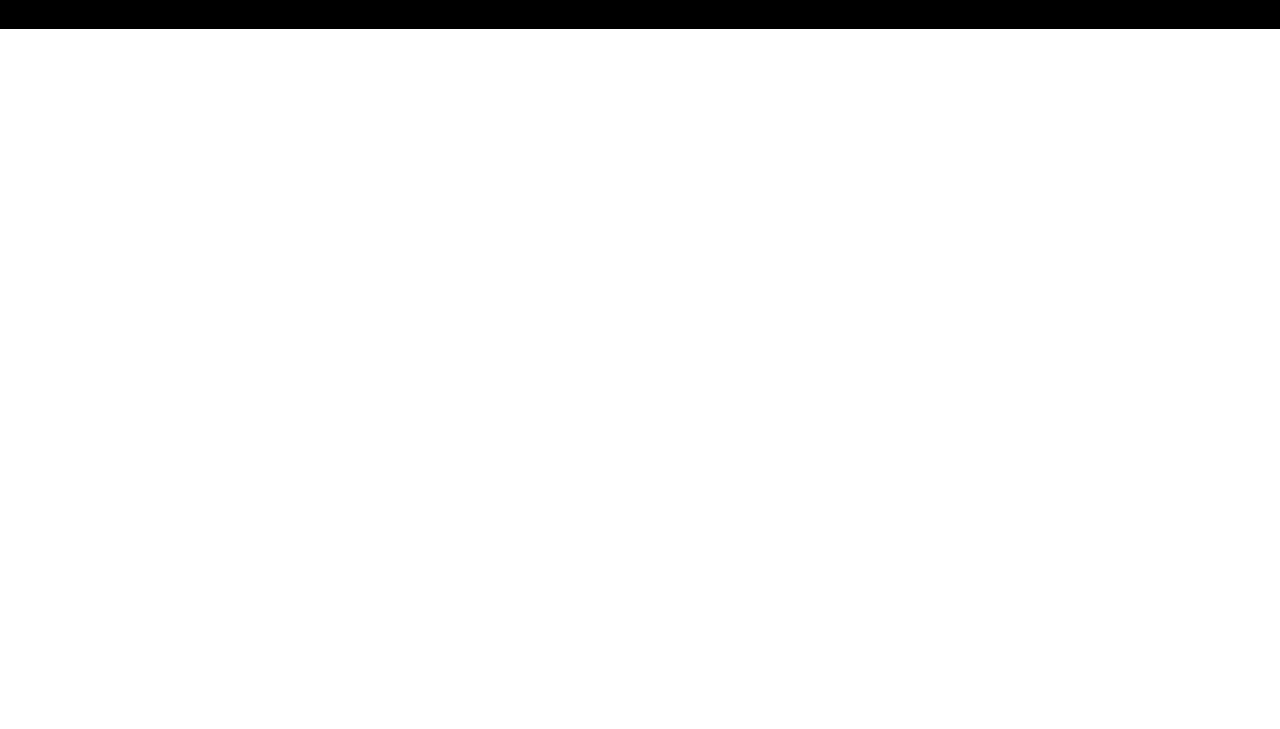
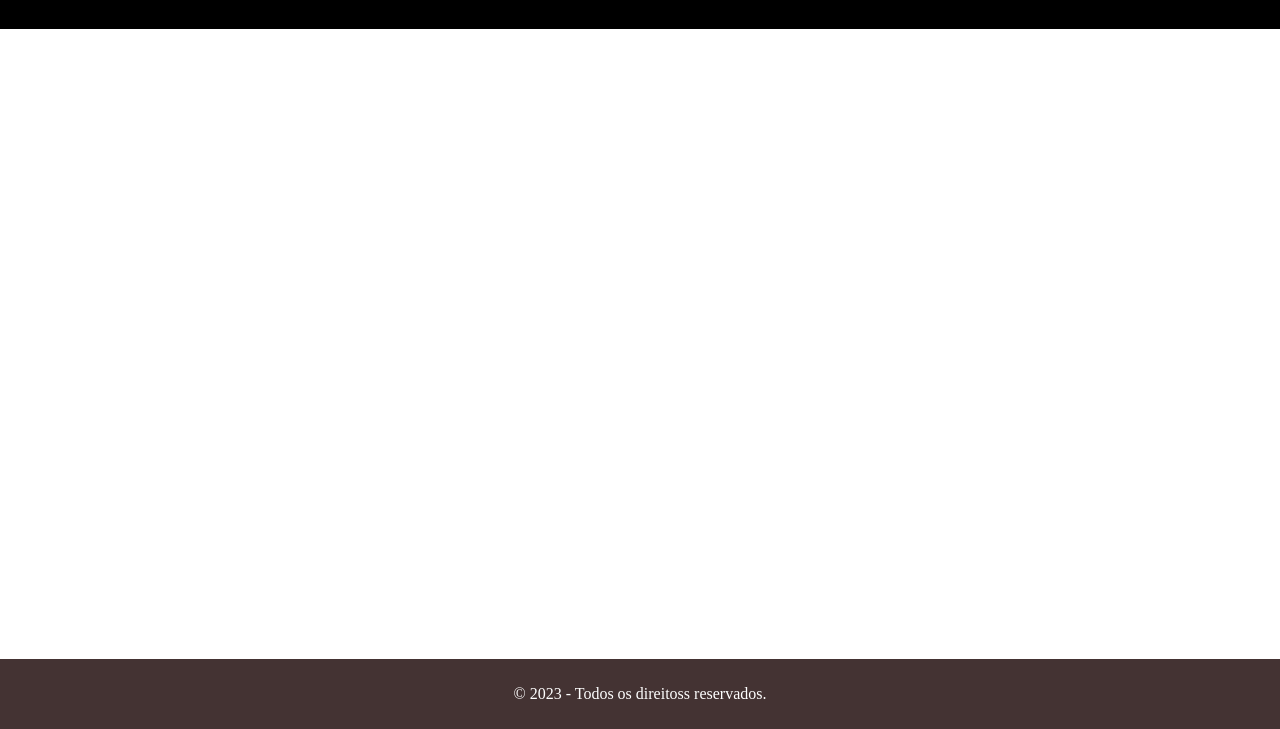
Before and after one commit to reneholanda/login-page, a plain HTML site: page index.html in a window 1280 px wide. Shown: the part 71-800 px from the top of the page. Drawn offline with Linux system fonts and the light colour scheme.

Commit message:
Criação do conteúdo do footer do index.html

```diff
--- a/assets/css/style.css
+++ b/assets/css/style.css
@@ -1,3 +1,7 @@
+*{
+    box-sizing: border-box;
+}
+
 body{
     margin: 0;
 }
@@ -8,3 +12,14 @@ body{
     padding: 10px;
     text-align: center;
 }
+
+.footer{
+    background-color: #433;
+    color: white;
+    padding: 10px 0;
+    text-align: center;
+    position: absolute;
+    bottom: 0;
+    width: 100%;
+
+}
--- a/index.html
+++ b/index.html
@@ -12,6 +12,8 @@
             <h1 class="title-header">Página de Login</h1>
         </header>
         <section></section>
-        <footer></footer>
+        <footer class="footer">
+            <p>&copy; 2023 - Todos os direitoss reservados.</p>
+        </footer>
     </body>
 </html>
```
